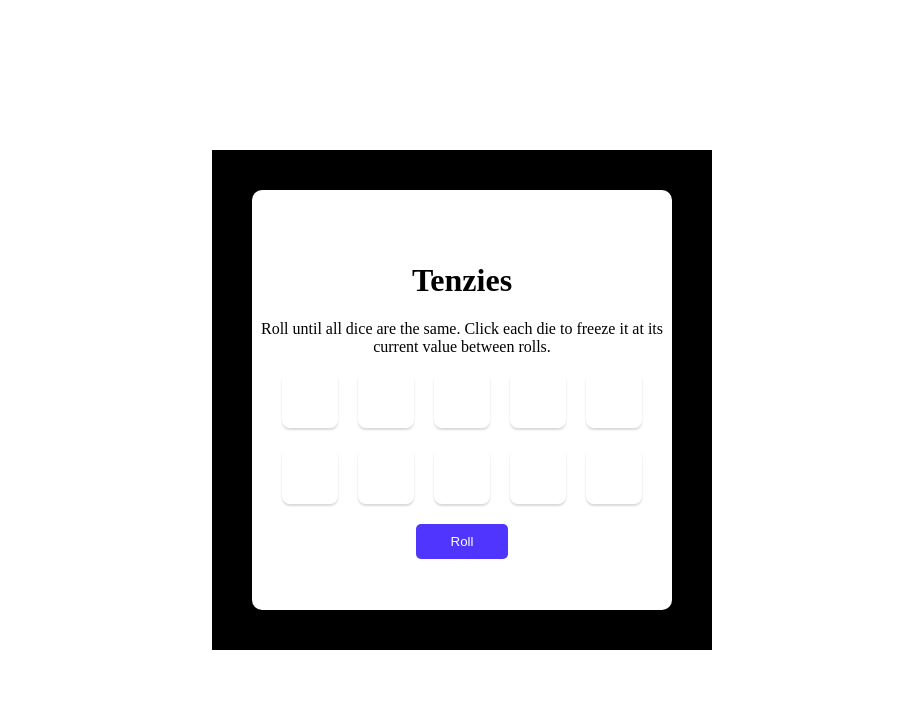
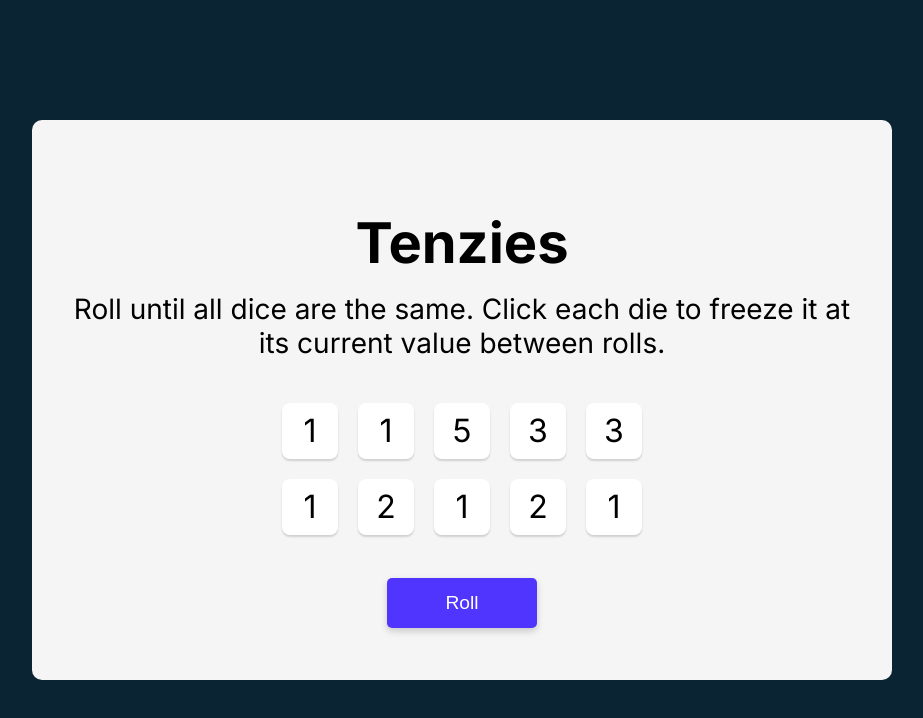
Before and after one commit to Alicebond/tenzies, a React (Vite) app: page / in a window 1280 px wide. Shown: the top 718 px of the page, without its empty margins (178-1101 px from the left). Built offline with nearby package versions, Linux system fonts and the light colour scheme.

Commit message:
update app

```diff
--- a/index.html
+++ b/index.html
@@ -4,6 +4,12 @@
     <meta charset="UTF-8" />
     <link rel="icon" type="image/svg+xml" href="/vite.svg" />
     <meta name="viewport" content="width=device-width, initial-scale=1.0" />
+    <link rel="preconnect" href="https://fonts.googleapis.com" />
+    <link rel="preconnect" href="https://fonts.gstatic.com" crossorigin />
+    <link
+      href="https://fonts.googleapis.com/css2?family=Inter:wght@200;300;400;500;600;700;800;900&display=swap"
+      rel="stylesheet"
+    />
     <title>Vite + React</title>
   </head>
   <body>
--- a/package.json
+++ b/package.json
@@ -9,6 +9,7 @@
     "preview": "vite preview"
   },
   "dependencies": {
+    "nanoid": "^4.0.1",
     "react": "^18.2.0",
     "react-dom": "^18.2.0"
   },
--- a/src/App.css
+++ b/src/App.css
@@ -6,33 +6,36 @@
 }
 
 .app {
-  background: #000;
-  width: 500px;
+  background: #f5f5f5;
+  width: 800px;
   height: 500px;
   display: flex;
-  justify-content: center;
+  flex-direction: column;
+  justify-content: space-around;
   align-items: center;
-}
-
-.board {
-  background: #fff;
-  width: 420px;
-  height: 420px;
+  padding: 30px;
   border-radius: 10px;
-  display: flex;
-  flex-direction: column;
-  justify-content: center;
-  align-items: center;
 }
 
 .title {
-  margin-bottom: 5px;
+  margin-bottom: 15px;
+}
+
+.info,
+.won {
+  margin: 0;
+  font-size: 28px;
+}
+
+.won {
+  color: red;
 }
 
 .boxes {
   display: grid;
-  grid-template: 1fr 1fr / repeat(5, 1fr);
+  grid-template: auto auto / repeat(5, 1fr);
   gap: 20px;
+  place-items: center;
 }
 
 .box {
@@ -40,14 +43,27 @@
   height: 56px;
   border-radius: 8px;
   box-shadow: 0px 2px 2px rgba(0, 0, 0, 0.15);
+  cursor: pointer;
+  font-size: 2rem;
+  line-height: 56px;
 }
 
 .btn {
-  width: 92px;
-  height: 35px;
+  width: 150px;
+  height: 50px;
+  font-size: 1.2rem;
   border: none;
   border-radius: 5px;
   background: #5035ff;
-  margin-top: 20px;
   color: #fff;
+  cursor: pointer;
+  box-shadow: 0px 3.2px 7.68px rgba(0, 0, 0, 0.18);
 }
+
+.btn:hover {
+  background: #3718ff;
+}
+
+.btn:active {
+  box-shadow: inset 5px 5px 10px -3px rgba(0, 0, 0, 0.7);
+}
--- a/src/App.jsx
+++ b/src/App.jsx
@@ -1,31 +1,77 @@
-import { useState } from "react";
+import { useState, useEffect } from "react";
+import { nanoid } from "nanoid";
 import "./App.css";
 import Box from "./Box";
 
 function App() {
+  const [arrNum, setArrNum] = useState(allNewDice());
+  const [tenzies, setTenzies] = useState(false);
+
+  useEffect(() => {
+    const value = arrNum[0].value;
+    const isWon = arrNum.every((i) => i.isHeld && i.value === value);
+    if (isWon) setTenzies(true);
+  }, [arrNum]);
+
+  function getRandomNum() {
+    return Math.ceil(Math.random() * 6);
+  }
+
+  function allNewDice() {
+    let newDice = [];
+    for (let i = 0; i < 10; i++) {
+      newDice.push({
+        value: getRandomNum(),
+        isHeld: false,
+        id: nanoid(),
+      });
+    }
+
+    return newDice;
+  }
+
+  function rollDice() {
+    tenzies
+      ? setArrNum(allNewDice())
+      : setArrNum((prev) =>
+          prev.map((i) => (i.isHeld ? i : { ...i, value: getRandomNum() }))
+        );
+  }
+
+  function holdDice(id) {
+    setArrNum((prev) =>
+      prev.map((i) => (i.id === id ? { ...i, isHeld: !i.isHeld } : i))
+    );
+  }
+
+  const boxes = arrNum.map((i) => (
+    <Box
+      isHeld={i.isHeld}
+      id={i.id}
+      num={i.value}
+      key={i.nanoid}
+      handleClick={holdDice}
+    />
+  ));
+
   return (
-    <div className="app">
-      <div className="board">
+    <main className="app">
+      <div className="info">
         <h1 className="title">Tenzies</h1>
-        <p className="info">
-          Roll until all dice are the same. Click each die to freeze it at its
-          current value between rolls.
-        </p>
-        <div className="boxes">
-          <Box />
-          <Box />
-          <Box />
-          <Box />
-          <Box />
-          <Box />
-          <Box />
-          <Box />
-          <Box />
-          <Box />
-        </div>
-        <button className="btn">Roll</button>
+        {tenzies ? (
+          <p className="won">You Won 🎉</p>
+        ) : (
+          <p className="info">
+            Roll until all dice are the same. Click each die to freeze it at its
+            current value between rolls.
+          </p>
+        )}
       </div>
-    </div>
+      <div className="boxes">{boxes}</div>
+      <button className="btn" onClick={rollDice}>
+        {tenzies ? "New Game" : "Roll"}
+      </button>
+    </main>
   );
 }
 
--- a/src/Box.jsx
+++ b/src/Box.jsx
@@ -1,3 +1,13 @@
-export default function Box() {
-  return <div className="box"></div>;
+export default function Box(props) {
+  let styles = { backgroundColor: props.isHeld ? "#59E391" : "#fff" };
+
+  return (
+    <div
+      className="box"
+      onClick={() => props.handleClick(props.id)}
+      style={styles}
+    >
+      {props.num}
+    </div>
+  );
 }
--- a/src/index.css
+++ b/src/index.css
@@ -1,7 +1,9 @@
 body {
+  font-family: "Inter", sans-serif;
   margin: 0;
   display: flex;
   place-items: center;
   min-width: 320px;
   min-height: 100vh;
+  background-color: #0b2434;
 }
```
Also changed, not shown: 1 other file (tests, documents, lock files or other folders).
